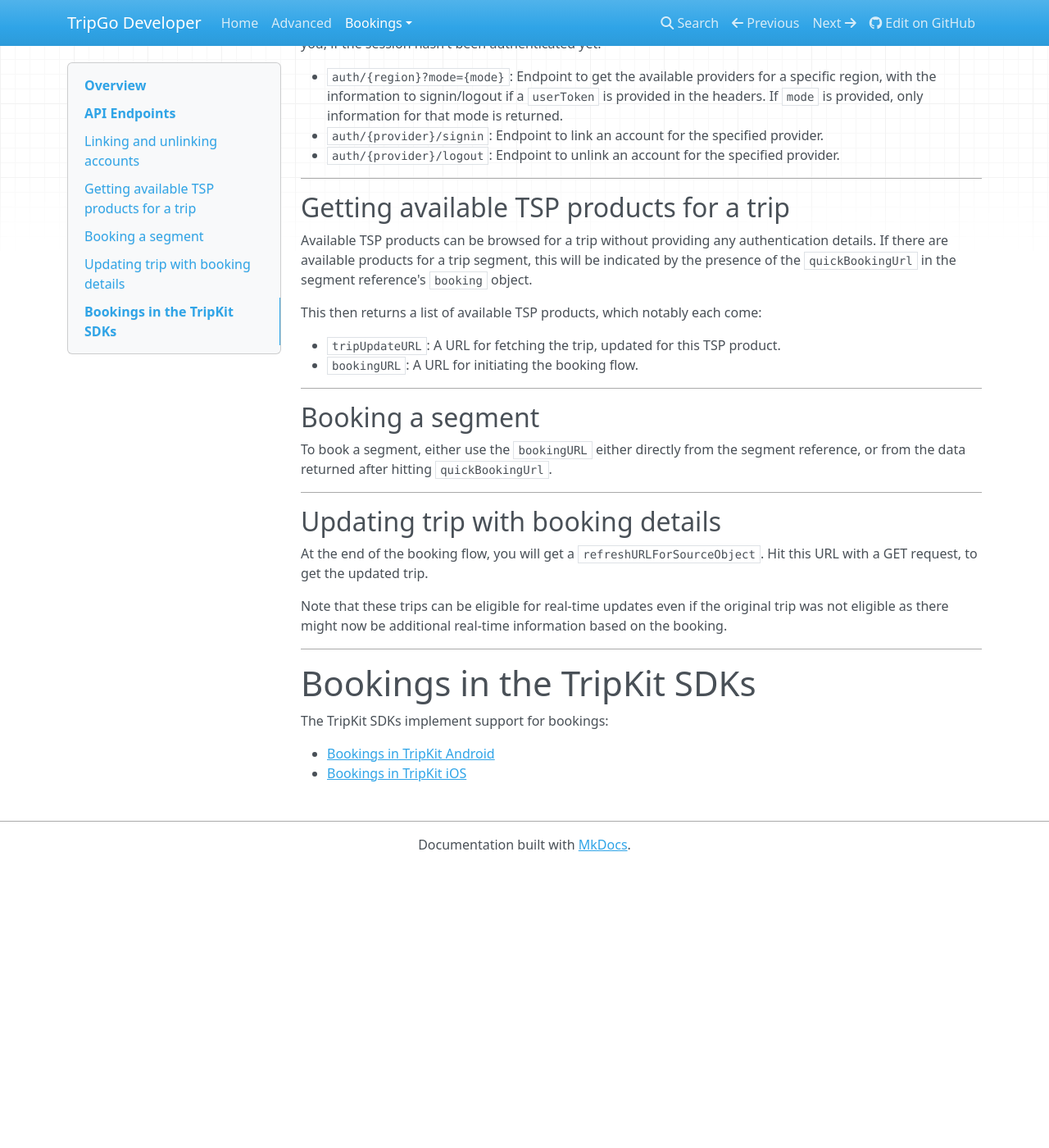
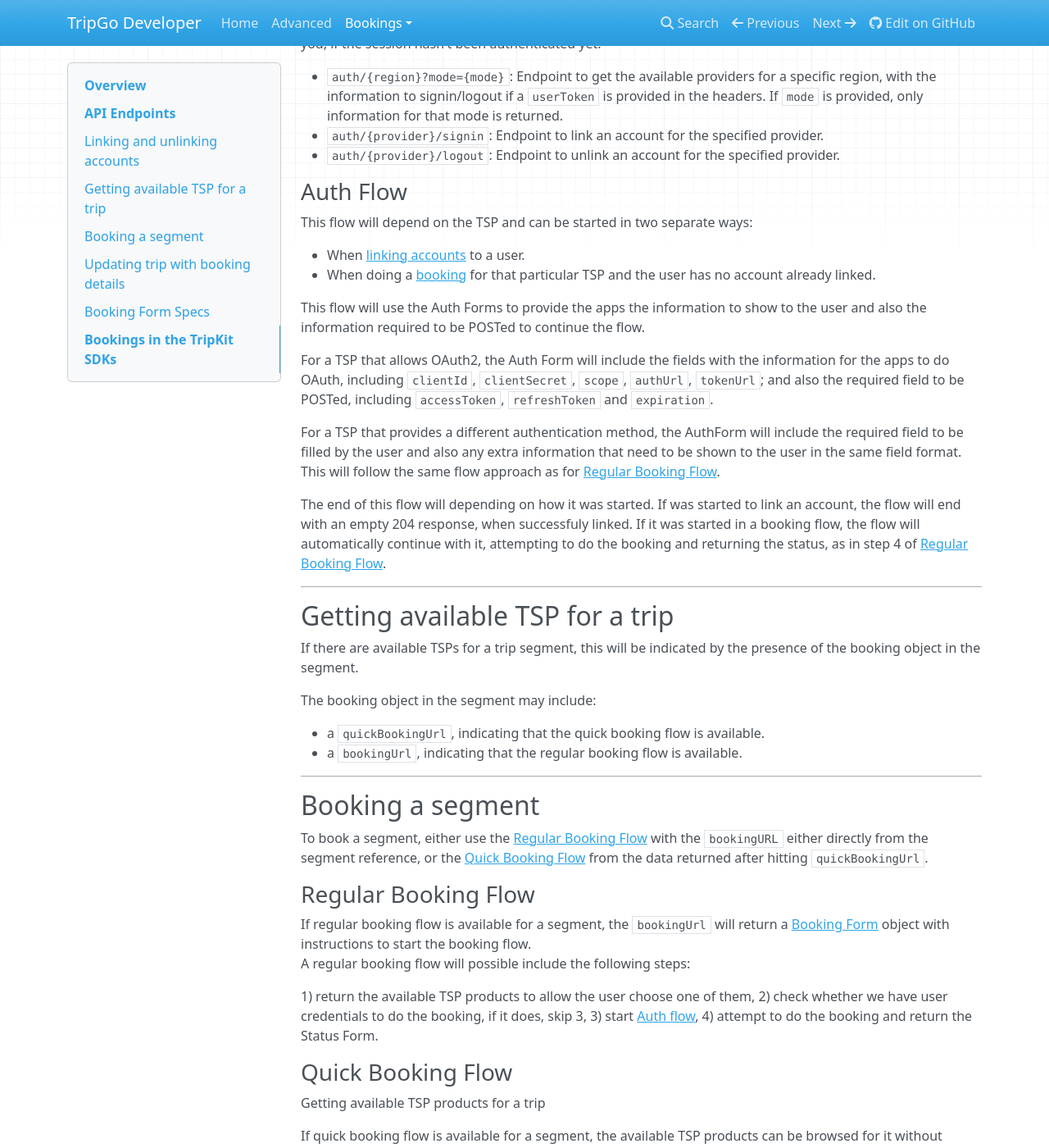
Before and after one commit to skedgo/tripgo-api, an MkDocs documentation site: the page built from docs/bookings/overview.md, in a window 1280 px wide and 1400 px high, scrolled down 743 px. Shown: the whole window at 82% size. Built offline with MkDocs 1.6.1, drawn with Linux system fonts in a browser that asks for light colours; nearby versions of some CDN libraries; old or Windows-style settings are respelled for this version of MkDocs; before the commit the page ends 1801 px from its top, so only the background shows below that; some of the changed text lies outside the part shown.

Commit message:
adding booking flow docs

```diff
--- a/docs/bookings/overview.md
+++ b/docs/bookings/overview.md
@@ -35,25 +35,73 @@
 - `auth/{provider}/signin`: Endpoint to link an account for the specified provider.
 - `auth/{provider}/logout`: Endpoint to unlink an account for the specified provider.
 
+### Auth Flow
+
+This flow will depend on the TSP and can be started in two separate ways:
+
+- When [linking accounts](#linking-and-unlinking-accounts) to a user.
+- When doing a [booking](#booking-a-segment) for that particular TSP and the user has no account already linked.
+
+This flow will use the Auth Forms to provide the apps the information to show to the user and also the information required to be POSTed to continue the flow.
+
+For a TSP that allows OAuth2, the Auth Form will include the fields with the information for the apps to do OAuth, including `clientId`, `clientSecret`, `scope`, `authUrl`, `tokenUrl`; and also the required field to be POSTed, including `accessToken`, `refreshToken` and `expiration`.
+
+For a TSP that provides a different authentication method, the AuthForm will include the required field to be filled by the user and also any extra information that need to be shown to the user in the same field format. This will follow the same flow approach as for [Regular Booking Flow](#regular-booking-flow).
+
+The end of this flow will depending on how it was started.
+If was started to link an account, the flow will end with an empty 204 response, when successfuly linked.
+If it was started in a booking flow, the flow will automatically continue with it, attempting to do the booking and returning the status, as in step 4 of [Regular Booking Flow](#regular-booking-flow).
+
 
 ---
 
-## Getting available TSP products for a trip
+## Getting available TSP for a trip
 
-Available TSP products can be browsed for a trip without providing any authentication details. If there are available products for a trip segment, this will be indicated by the presence of the `quickBookingUrl` in the segment reference's `booking` object.
+If there are available TSPs for a trip segment, this will be indicated by the presence of the booking object in the segment.
 
-This then returns a list of available TSP products, which notably each come:
+The booking object in the segment may include:
 
-- `tripUpdateURL`: A URL for fetching the trip, updated for this TSP product.
-- `bookingURL`: A URL for initiating the booking flow.
-
+- a `quickBookingUrl`, indicating that the quick booking flow is available.
+- a `bookingUrl`, indicating that the regular booking flow is available.
 
 ---
 
 ## Booking a segment
 
-To book a segment, either use the `bookingURL` either directly from the segment reference, or from the data returned after hitting `quickBookingUrl`.
+To book a segment, either use the [Regular Booking Flow](#regular-booking-flow) with the `bookingURL` either directly from the segment reference, or the [Quick Booking Flow](#quick-booking-flow) from the data returned after hitting `quickBookingUrl`.
 
+
+### Regular Booking Flow
+
+If regular booking flow is available for a segment, the `bookingUrl` will return a [Booking Form](#booking-form-specs) object with instructions to start the booking flow.
+A regular booking flow will possible include the following steps:
+
+1) return the available TSP products to allow the user choose one of them,
+2) check whether we have user credentials to do the booking, if it does, skip 3,
+3) start [Auth flow](#auth-flow),
+4) attempt to do the booking and return the Status Form.
+
+
+### Quick Booking Flow
+
+Getting available TSP products for a trip
+
+If quick booking flow is available for a segment, the available TSP products can be browsed for it without providing any authentication details.
+
+As part of the quick booking flow, the quickBookingUrl will then return a list of available TSP products, which notably each come:
+
+- `tripUpdateURL`: A URL for fetching the trip, updated for this TSP product.
+- `bookingURL`: A URL for initiating the booking flow for this TSP product (step 2 of [regular booking flow](#regular-booking-flow))
+- title
+- subtitle
+- bookingTitle
+- priceString
+- price
+- USDPrice
+- surgeString
+- surgeImageURL
+- ETA
+- imageURL
 
 ---
 
@@ -65,6 +113,64 @@
 
 ---
 
+## Booking Form Specs
+
+Both the booking flow and the auth flow use an ad-hoc format to handle the communication of data between the backend and the apps.
+
+There exists three different forms:
+
+- Booking Form
+- Auth Form
+- Status Form
+
+All three share the same structure, while Auth and Status are specialized versions of the Booking Form with some extra data.
+
+A Booking Form may include:
+
+- a title
+- a subtitle
+- a value
+- a `BookingAction`, which may include:
+	- a `URL`, to go to the next step in the flow
+    - a `title`
+    - a `hudText`, with a human readable string describing the action (meant to be shown while waiting the response from the backend)
+    - a boolean `finalStep`, meaning that the next step is the one that will actually do the booking.
+    - a boolean `done`, indicating that there are no more steps in the flow.
+- a list of `FormGroups`.
+
+A `FormGroup` is a lisf of `FormFields` with a title and an optional footer.
+A `FormField` is a structure that represents the data, either to show to the user or required in the backend for the next step. Each FormField will include:
+
+- a (unique) `id`, to identify the field
+- a `title`
+- a `subtitle`
+- a `sidetitle`
+- a `value`, that will depend on the FormField type
+- a boolean `required`, indicating that this is a required field to be POSTed,
+- a boolean `readOnly`, indicating that this is information to be shown to the user but can not be edited.
+- a boolean `hidden`, indicating that this field should NOT be shown to the user.
+
+There are several types of FormFields:
+
+- `string`, which adds the following values: placeHolder and KeyboardType {TEXT, EMAIL, PHONE, NUMBER}
+- `text`, for long non-editable strings
+- `switch`, for boolean values
+- `option`, for a list of values, will include the list and the default value
+- `address`, for locations, value with the following format {lat, lng, address, name}
+- `datetime`, including the time value in long and an extra field with the timezone id
+- `stepper`, for int values, with extra max and min values
+- `time`, for seconds since midnight
+- `password`
+- `link`, for urls, with an extra field called `method` with the following possible values:
+	+ `refresh` meaning that this url will return the same step form,
+	+ `post` meaning that the backend expects a POST on that url,
+	+ `external` meaning that this will go to an external site, so, no BookingForm will be returned.
+
+- `bookingForm`, this recursive case is used for showing multiple options, to show one item and allowing to navigate to the details without an extra backend request.
+For example, it is possible that one bookingForm will include a list of BookingForms, one for each alternative TSP product. The idea is that the user can select one alternative and the app will show this nested BookingForm, which will have a BookingAction for the app to use, in order to continue the booking for that particular TSP product.
+
+---
+
 # Bookings in the TripKit SDKs
 
 The TripKit SDKs implement support for bookings:
```
